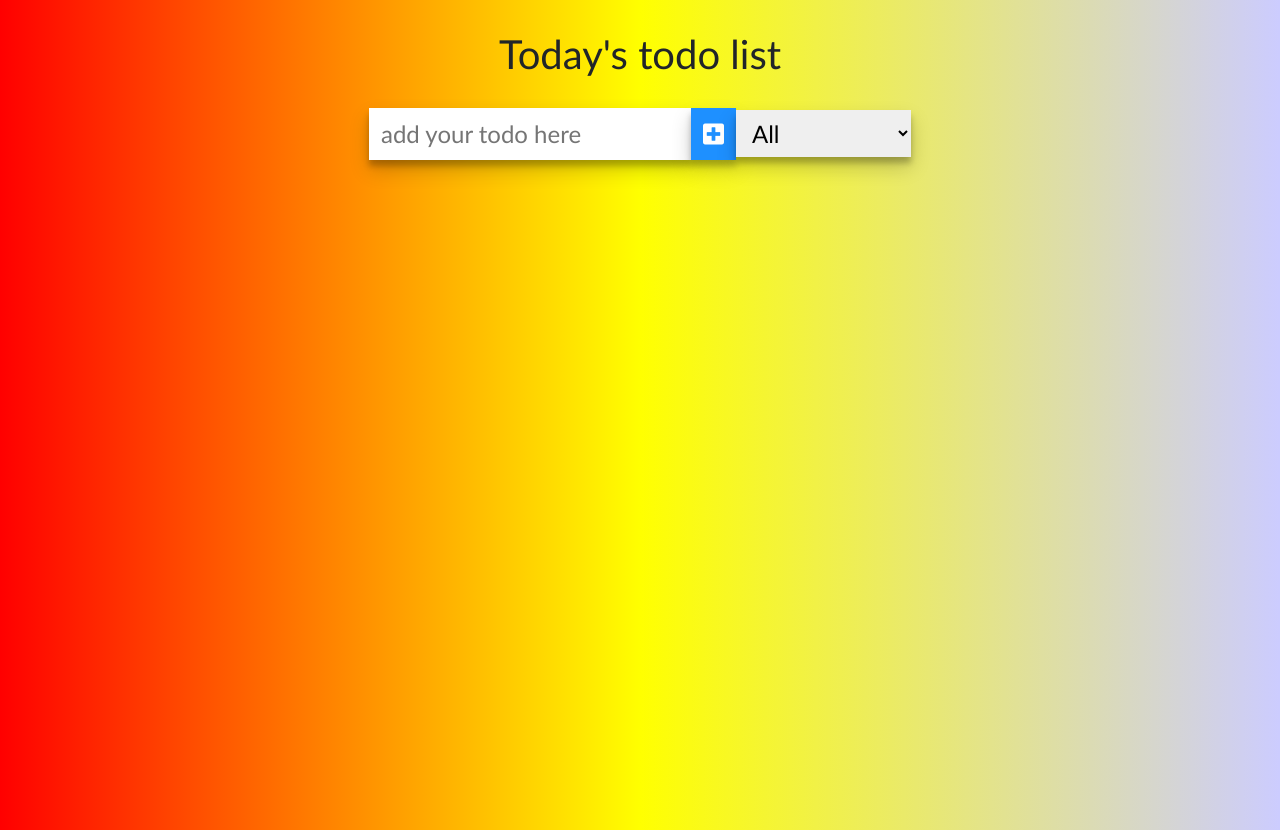
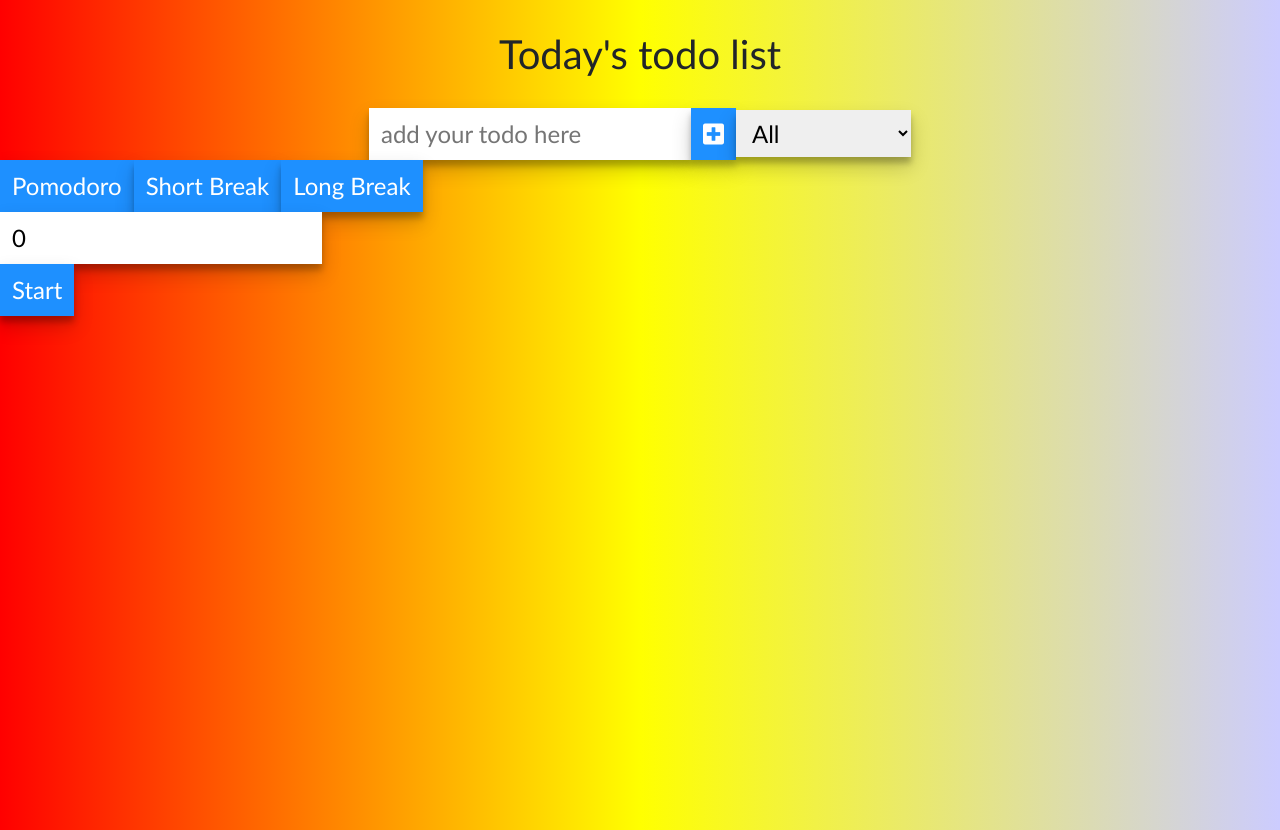
Before and after one commit to mKimp/PomoTodo, a React (Create React App) app: page / in a window 1280 px wide. Built offline with nearby package versions, Linux system fonts and the light colour scheme.

Commit message:
set up timer

```diff
--- a/src/App.js
+++ b/src/App.js
@@ -2,6 +2,7 @@ import './App.css';
 import Form from './components/Form'
 import React, { useState, useEffect } from 'react'
 import TodoList from './components/TodoList'
+import Timer from './components/Timer'
 
 function App() {
   //handle form state
@@ -16,6 +17,15 @@ function App() {
   //filter to do list
   const [filterList, setFilterList] = useState([]);
 
+  //handle the state change of timer
+  const [timer, setTimer] = useState(25)
+
+  //handle the state change of short break
+  const [filterTimer, setFilterTimer] = useState(0)
+
+  //handle the state change of long break
+
+
   //use one time only to retrieve the saved data form local storage;
   useEffect(() =>{
     getLocal();
@@ -25,6 +35,23 @@ function App() {
     filterListHandler();
     saveToLocal();
   }, [toDoList, selectoption])
+
+
+  const filterTimerHandler = () => {
+    switch (timer) {
+      case 5:
+        setFilterTimer(5)
+        break;
+      case 15:
+        setFilterTimer(15)
+        break;
+      default:
+        console.log("timer");
+
+        setFilterTimer(timer)
+        break;
+    }
+  }
 
   //switch todo list based on value on select option
   const filterListHandler =  () => {
@@ -53,20 +80,14 @@ function App() {
       settoDoList(JSON.parse(items))
     }
   }
-
   return (
     <div className="App">
-        <div className="todoHeader">
           <h1>Today's todo list</h1>
-        </div>
-        <div className="todoForm">
           <Form userInput={userInput} setUserInput={setUserInput}
               toDoList={toDoList} settoDoList={settoDoList}
               selectoption={selectoption} setOption={setOption}/>
-        </div>
-        <div className="todoList">
+          <Timer setTimer={setTimer} timer={timer} filterTimer={filterTimer} setFilterTimer={setFilterTimer}/>
           <TodoList toDoList={filterList} settoDoList={settoDoList}/>
-        </div>
     </div>
   );
 }
--- /dev/null
+++ b/src/components/Timer.js
@@ -0,0 +1,44 @@
+import React from 'react'
+
+function Timer({setTimer, timer, filterTimer, setFilterTimer}) {
+    const handleOnChange = (e) => {
+        setTimer(e.target.value);
+    }
+
+    const handlePomodoro = (e) => {
+        e.preventDefault();
+        setTimer(e.target.value);
+        setFilterTimer(e.target.value);
+    }
+
+    const handlerShortBreak = (e) => {
+        e.preventDefault();
+        setFilterTimer(5);
+    }
+
+    const handleLongBreak = (e) => {
+        e.preventDefault();
+        setFilterTimer(15)
+    }
+    return (
+        <div>
+            <form>
+                <button onClick={handlePomodoro}>Pomodoro</button>
+                <button onClick={handlerShortBreak}>Short Break</button>
+                <button onClick={handleLongBreak}>Long Break</button>
+
+                <div>
+                    <input value ={filterTimer} onChange={handleOnChange} type="number"></input>
+                </div>
+
+                <button type="submit">Start</button>
+            </form>
+
+            <div>
+
+            </div>
+        </div>
+    )
+}
+
+export default Timer
--- a/src/components/ToDo.js
+++ b/src/components/ToDo.js
@@ -21,8 +21,8 @@ function ToDo({todoItem, settoDoList, toDoList}) {
     return (
         <div className="todo-list">
             <li className={`todo-item ${todoItem.completed ? "completed" : ""}`}>{todoItem.text}</li>
-            <button onClick={doneHandler}><i class="fas fa-check"></i></button>
-            <button onClick={removeHandler}><i class="far fa-trash-alt"></i></button>
+            <button onClick={doneHandler}><i className="fas fa-check"></i></button>
+            <button onClick={removeHandler}><i className="far fa-trash-alt"></i></button>
         </div>
     )
 }
```
